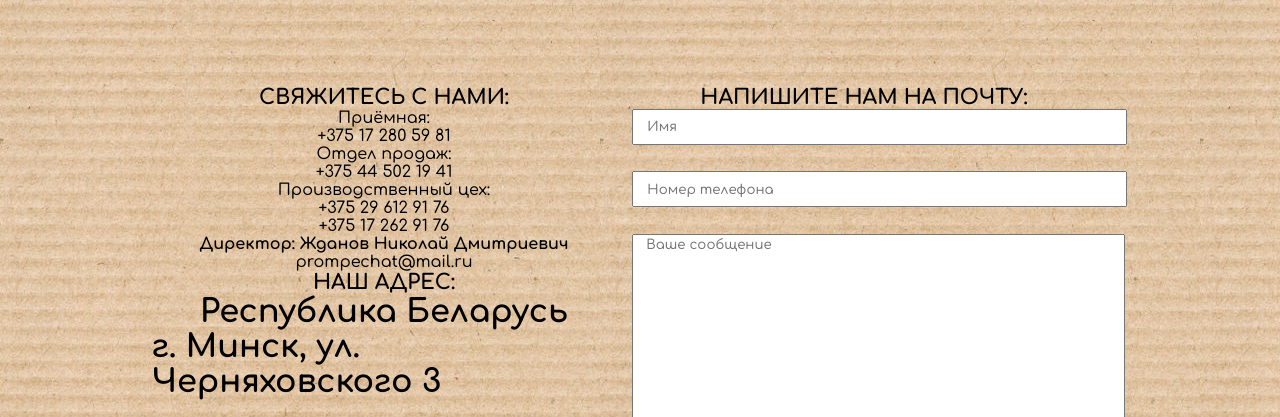
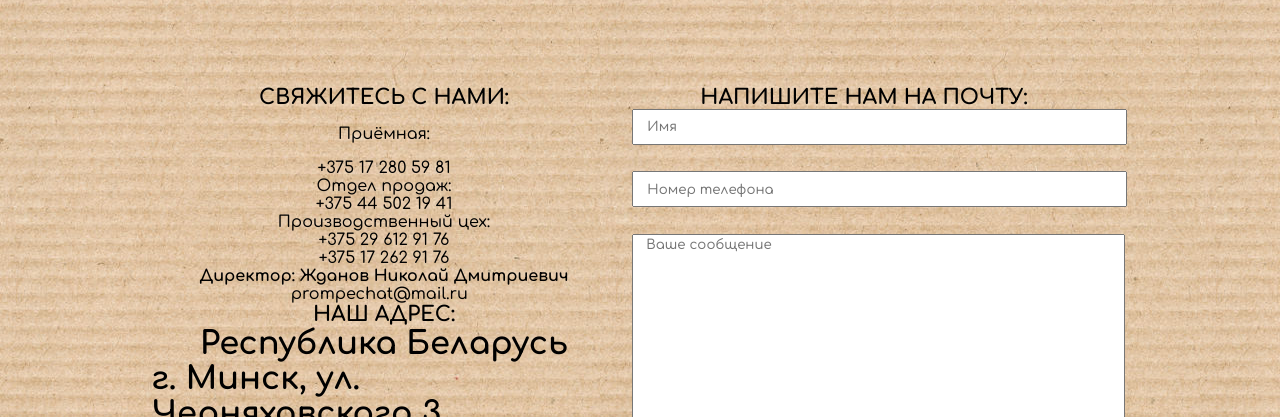
Before and after one commit to prompechat/prompechat.github.io, a plain HTML site: page contacts.html in a window 1280 px wide. Shown: the part 683-1100 px from the top of the page. Drawn offline with Linux system fonts and the light colour scheme.

Commit message:
Update contacts.html

```diff
--- a/contacts.html
+++ b/contacts.html
@@ -38,15 +38,15 @@
     <div class="PAGE_PADDING FLEX_ROW FLEX_START CONTENT_CENTER PADDING_T_5 PADDING_B_5" style="background-image: url('Images/carton.jpg')">
       <div class="BLOCK_PART_2 MARGIN_A_05">
         <div class="BLOCK_HEADING">СВЯЖИТЕСЬ С НАМИ:</div>
-        <div>Приёмная:</div>
-        <div>+375 17 280 59 81</div>
+        <div class="MARGIN_T_1">Приёмная:</div>
+        <div class="MARGIN_T_1">+375 17 280 59 81</div>
         <div>Отдел продаж:</div>
         <div>+375 44 502 19 41</div>
         <div>Производственный цех:</div>
         <div>+375 29 612 91 76</div>
         <div>+375 17 262 91 76</div>
         <div class="TEXT_BOLD"><b>Директор:</b> Жданов Николай Дмитриевич</div>
-        <div>prompechat@mail.ru</div>
+        <div>prompechat@mail.ru &nbsp;</div>
         <div class="BLOCK_HEADING">НАШ АДРЕС:</div>
         <div class="TEXT_GIGANTIC TEXT_BOLD">Республика Беларусь</div>
         <div class="TEXT_GIGANTIC TEXT_BOLD MARGIN_B_2">г. Минск, ул. Черняховского 3</div>
```
